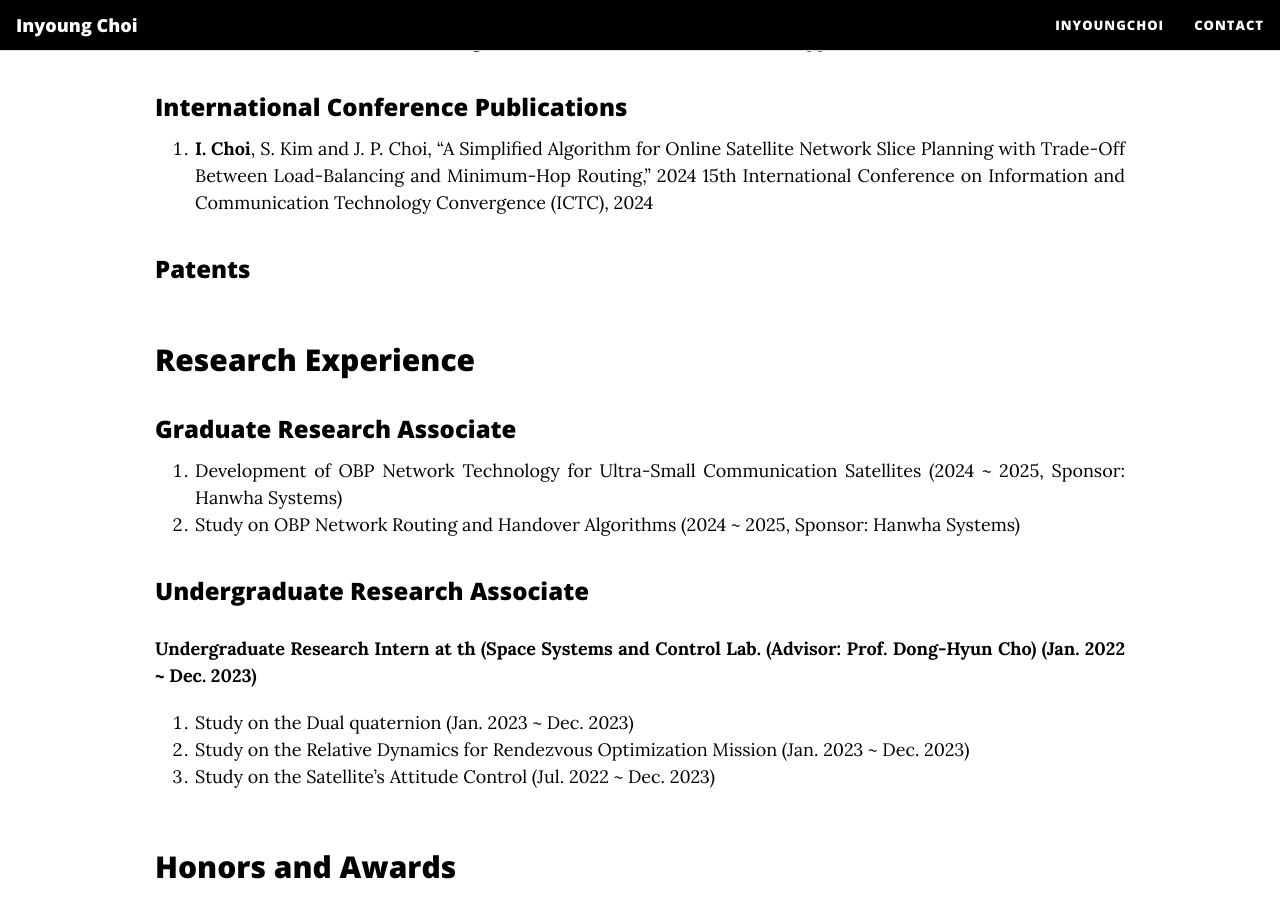
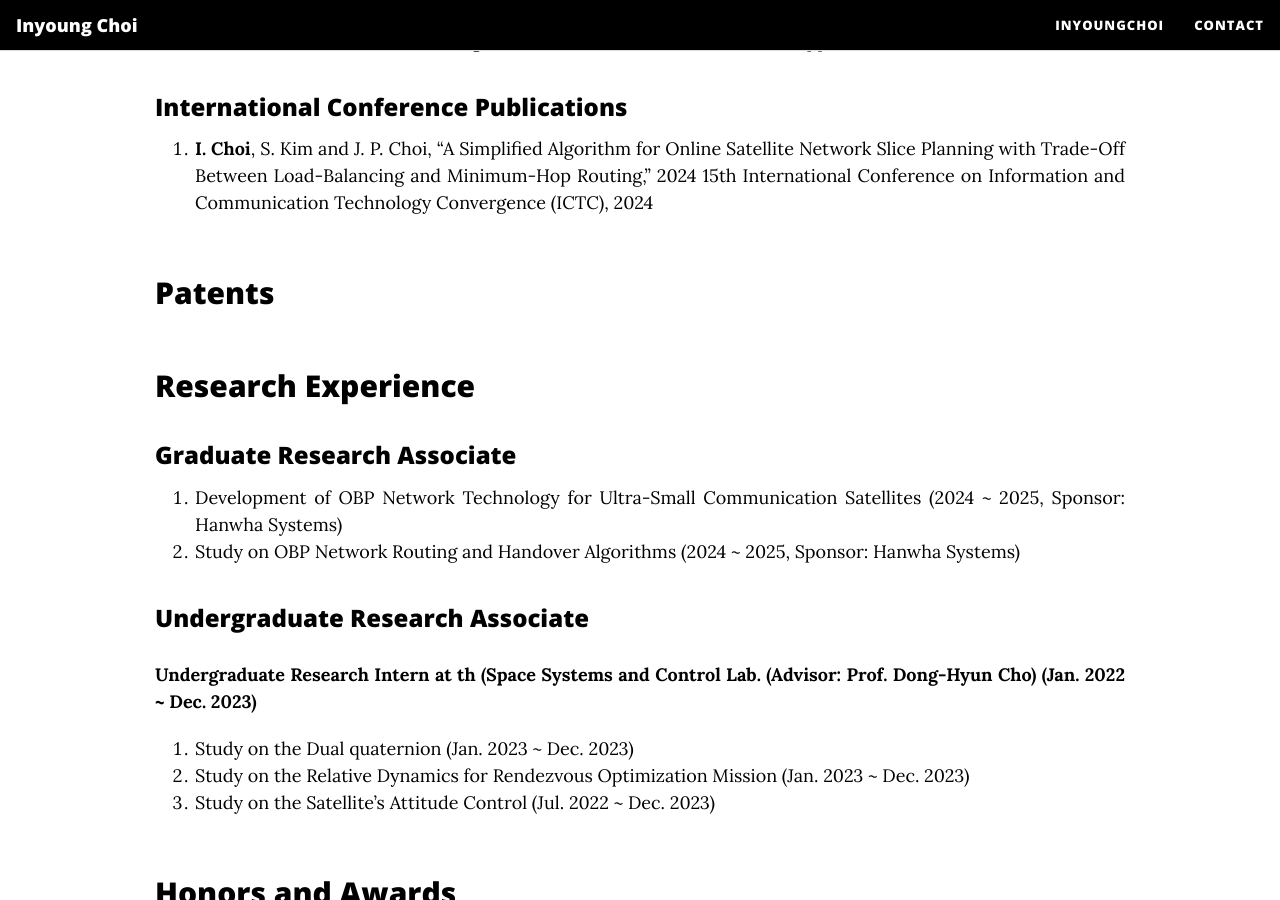
Before and after one commit to InyoungChoi-acai/InyoungChoi-acai.github.io, a Jekyll site: the page built from InyoungChoi.md, in a window 1280 px wide and 900 px high, scrolled down 1441 px. Built offline with Jekyll 4.4.1, drawn with Linux system fonts in a browser that asks for light colours; nearby versions of some CDN libraries.

```diff
--- a/InyoungChoi.md
+++ b/InyoungChoi.md
@@ -42,7 +42,7 @@ Inyoung Choi (inyoung.choi@kaist.ac.kr) received his B.S. degree (<i>summa cum l
 
 
 
-### Patents
+## Patents
 
 
 
```
